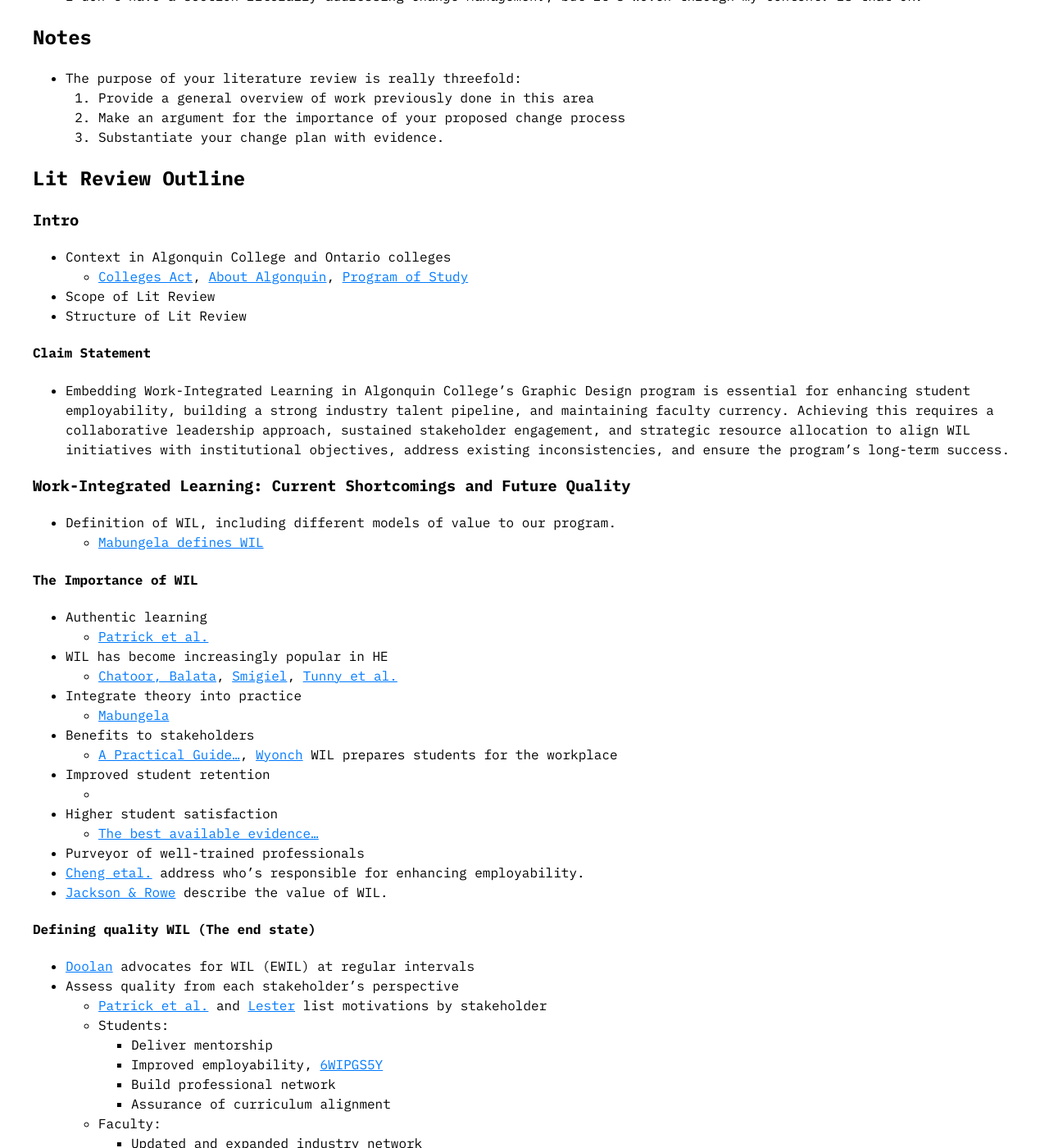
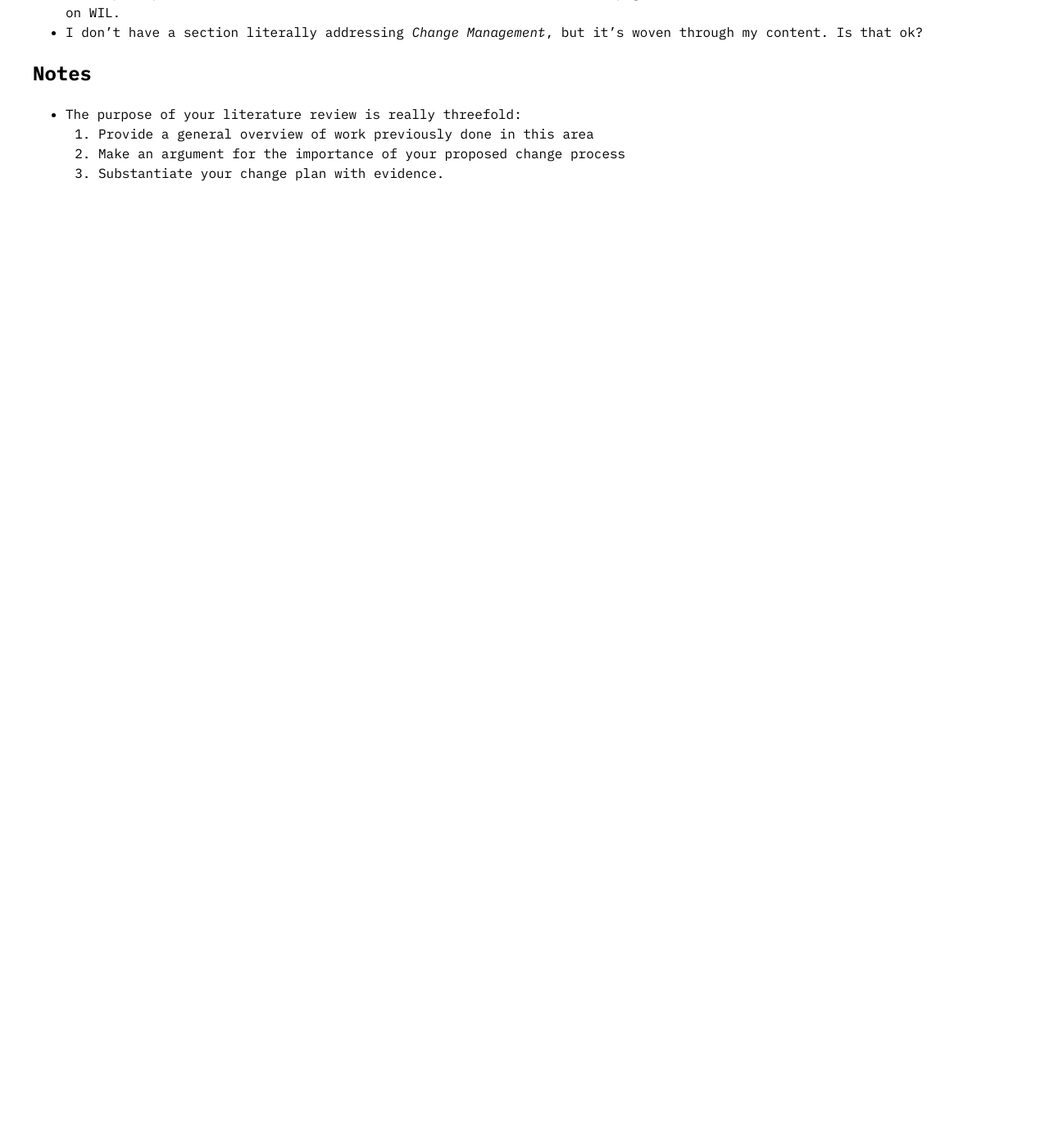
Before and after one commit to AlainParadis/HEAL610, a Jekyll site: the page built from index.md, in a window 1280 px wide and 1400 px high, scrolled down 270 px. Shown: the whole window at 82% size. Built offline with Jekyll 4.4.1, drawn with Linux system fonts in a browser that asks for light colours; after the commit the page ends 900 px from its top, so only the background shows below that; some of the changed text lies outside the part shown.

Commit message:
move content from index to notes

```diff
--- a/index.md
+++ b/index.md
@@ -17,100 +19,3 @@
     1.  Provide a general overview of work previously done in this area
     2.  Make an argument for the importance of your proposed change process
     3.  Substantiate your change plan with evidence.
-
-## Lit Review Outline
-
-### Intro
--   Context in Algonquin College and Ontario colleges
-    -   [Colleges Act](./sources/JAKUFKT3.html), [About Algonquin](./sources/UHF5TLS8.html), [Program of Study](./sources/S8FNDBA5.html)
--   Scope of Lit Review
--   Structure of Lit Review
-
-#### Claim Statement
-
--   Embedding Work-Integrated Learning in Algonquin College's Graphic Design program is essential for enhancing student employability, building a strong industry talent pipeline, and maintaining faculty currency. Achieving this requires a collaborative leadership approach, sustained stakeholder engagement, and strategic resource allocation to align WIL initiatives with institutional objectives, address existing inconsistencies, and ensure the program’s long-term success.
-
-### Work-Integrated Learning: Current Shortcomings and Future Quality
-
--   Definition of WIL, including different models of value to our program.
-    -   [Mabungela defines WIL](./sources/6WIPGS5Y.html)
-
-#### The Importance of WIL
-
--   Authentic learning
-    -   [Patrick et al.](./sources/C4HYE3S8.html)
--   WIL has become increasingly popular in HE
-    -   [Chatoor, Balata](./sources/U9T9SRI3.html), [Smigiel](./sources/2KXV4YW2.html), [Tunny et al.](./source/72YNM2MS.html)
--   Integrate theory into practice
-    -   [Mabungela](./sources/6WIPGS5Y.html)
--   Benefits to stakeholders
-    -   [A Practical Guide…](./sources/RJJ2VIHE.html), [Wyonch](./sources/Y95URUAX.html) WIL prepares students for the workplace
--   Improved student retention
-    -
--   Higher student satisfaction
-    -   [The best available evidence…](./sources/MZKYTB4J.html)
--   Purveyor of well-trained professionals
--   [Cheng etal.](./sources/GIWCZV87.html) address who's responsible for enhancing employability.
--   [Jackson & Rowe](./sources/UVSCWYCT.html) describe the value of WIL.
-
-#### Defining quality WIL (The end state)
-
--   [Doolan](./sources/XE5Z43JC.html) advocates for WIL (EWIL) at regular intervals
--   Assess quality from each stakeholder’s perspective
-    -   [Patrick et al.](./sources/C4HYE3S8.html) and [Lester](./sources/YJGWCDFQ.html) list motivations by stakeholder
-    -   Students:
-        -   Deliver mentorship
-        -   Improved employability, [6WIPGS5Y](.sources/6WIPGS5Y.html)
-        -   Build professional network
-        -   Assurance of curriculum alignment
-    -   Faculty:
-        -   Updated and expanded industry network
-        -   Current industry-relevant skills
-        -   Industry-aligned curriculum
-        -   Institutional standards alignment
-    -   Employers:
-        -   Talent pipeline
-        -   Cutting-edge techniques and trends
-        -   *Find more*
-    -   The college:
-        -   Improved recruitment and retention
-        -   Curriculum alignment with industry
-        -   Respond to institutional mission
--   Fitness for purpose
-    -   [Bobby](./sources/8HV44DK7.html), [Dzingirai](./sources/ZHBVYAE7.html), [Harvey & Green](./sources/75YNKWXH.html)
-
-### Leadership and Change Management
-
-#### Addressing Challenges and Barriers
-
--   Equity and access
-    -   [Patrick et al.](./sources/C4HYE3S8.html)
--   Resourcing WIL
-    -   [Patrick et al.](./sources/C4HYE3S8.html)
--   Collaborative leadership approach to increase stakeholder engagement
--   Faculty engagement despite increased workload
-    -   [Mabungelaa](.sources/6WIPGS5Y.html): WIL coordinators are responsible for supervising WIL.
--   Embedding WIL allows for continuous improvement
-
-#### Assessing Readiness for Change
-
--   [Why teams fail](./sources/BZE7F32V.html)
--   Stakeholders must be ready for change. [Gelaidan](./sources/HT9UF9K5.html)
--   Barriers must be addressed before change begins
--   Evidence from multiple sources supported by storytelling is needed
-    -   [Andrews](./sources/EURWC4MD.html), [Franz](./sources/WG4T76XP.html), [Kunert](./sources/4LKRXEDS.html), [Sundin](./sources/LRS6IDJG.html), [Herman & Loewenstein](./sources/T8F6NK4H.html)
-
-#### Sustaining Engagement
-
--   Open channels of communication, be fair, build trust
--   Work within existing organizational culture
-
-#### WIL Engagement and Program Success
-
--   Literature doesn’t address how sustained stakeholder engagement affects program success.
-
-### Conclusion
-
--   WIL is important to bridge the classroom and the workplace
--   Robust leadership and change management is needed
--   The plan uses collaborative leadership, inclusive stakeholder management, and strategic resource allocation
```
Also changed, not shown: other parts of index.md (+3 -1 lines), notes.md (added, +50 -0 lines).
